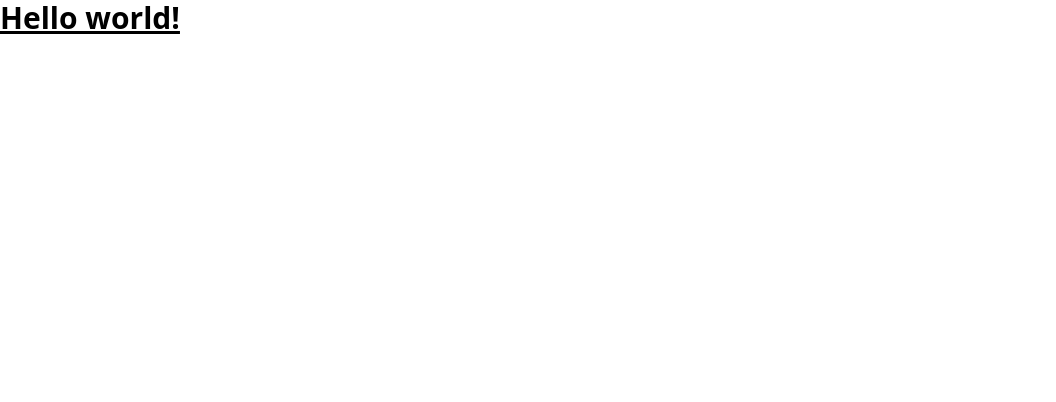
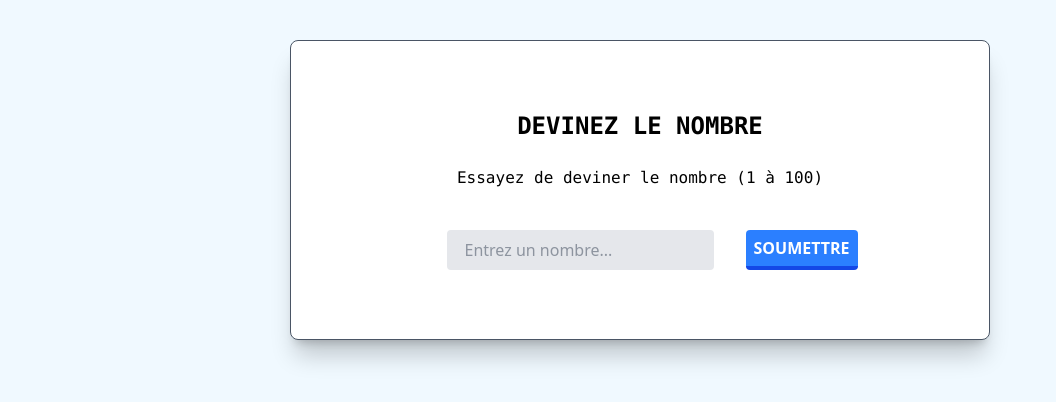
Before and after one commit to Nanasina/jeuDevinette, a plain HTML site: page index.html in a window 1280 px wide. Shown: the whole page, without its empty margins (0-1056 px from the left). Drawn offline with nearby package versions, Linux system fonts and the light colour scheme.

Commit message:
Création de l'index.html et ajout de style avec tailwind CSS

```diff
--- a/index.html
+++ b/index.html
@@ -7,10 +7,20 @@
      <link rel="stylesheet" href="style.css">
     <title>Devinette Game</title>
 </head>
-<body>
-     <h1 class="text-3xl font-bold underline">
-      Hello world!
-     </h1>
+<body class="flex justify-center items-center">
+     <div class=" flex flex-col justify-center items-center rounded-lg border border-gray-600 bg-white m-10 w-[700px] h-[300px] shadow-xl/20">
+        <h1 class="font-mono font-semibold text-2xl">DEVINEZ LE NOMBRE </h1>
+        <p class="font-mono pt-6">Essayez de deviner le nombre (1 à 100)</p>
+
+        <div id="message">
+
+        </div>
+
+        <div id="form" class="pt-10 pr-30">
+            <input class="bg-gray-200 appearance-none border-2 border-gray-200 rounded w-full py-2 px-4 text-gray-700 leading-tight focus:outline-none focus:bg-white focus:border-sky-500" type="number" placeholder="Entrez un nombre...">
+            <button class="bg-blue-500 hover:bg-blue-400 text-white font-semibold py-1.5 px-2 border-b-4 border-blue-700 hover:border-blue-500 rounded mx-8" type="button">SOUMETTRE</button>
+        </div>
+     </div>
      <script src="script.js"></script>
 </body>
 </html>
--- a/style.css
+++ b/style.css
@@ -0,0 +1,9 @@
+button{
+    position: absolute;
+    float: right;
+}
+
+body{
+    --tw-bg-opacity: 1;
+    background-color: rgb(240 249 255 / var(--tw-bg-opacity, 1)) /* #f0f9ff */;
+}
```
